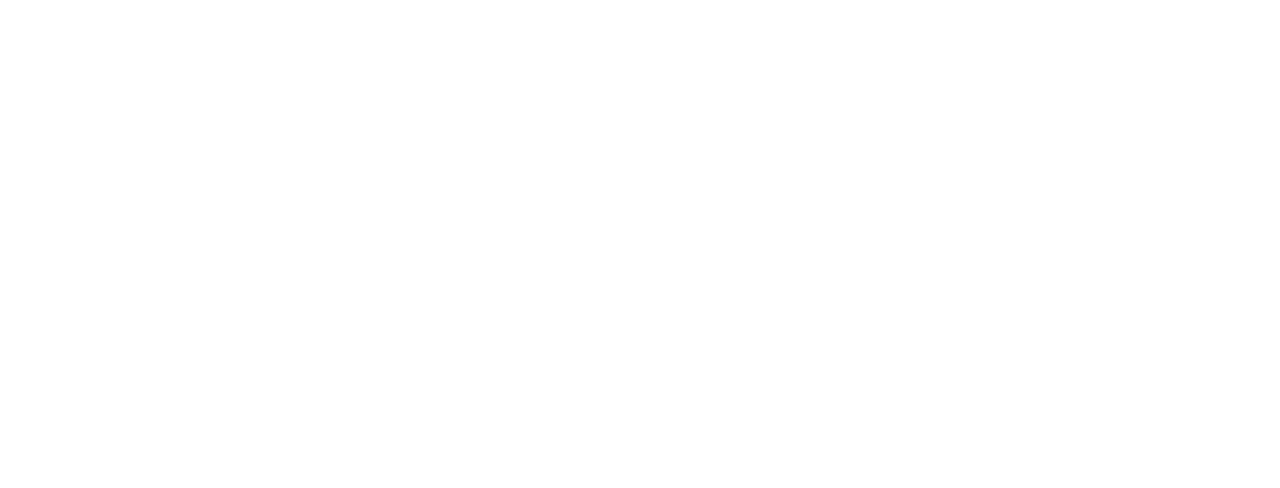
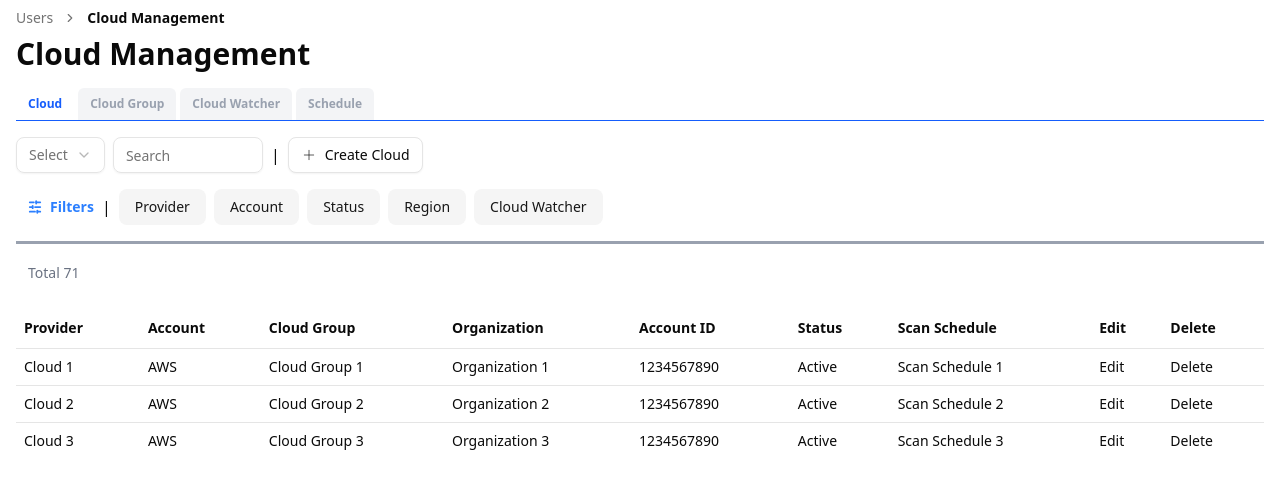
Before and after one commit to jaewon0521/tatum-project, a Next.js app: page / in a window 1280 px wide. Shown: the top 488 px of the page. Built offline with nearby package versions, Linux system fonts and the light colour scheme.

Commit message:
Feat : Feat Cloud Management UI

```diff
--- a/app/page.tsx
+++ b/app/page.tsx
@@ -1,3 +1,77 @@
+import { BasicBreadcrumb } from "@/components/shared/breadcrumb";
+import FilterLayer from "@/components/layer/filter-layer";
+import SearchLayer from "@/components/layer/search-layer";
+import BasicTable from "@/components/shared/table/basic-table";
+import { BasicTab } from "@/components/shared/tab";
+import { CloudManageSearchItems } from "./constants/search-items";
+const columns = [
+  "Provider",
+  "Account",
+  "Cloud Group",
+  "Organization",
+  "Account ID",
+  "Status",
+  "Scan Schedule",
+  "Edit",
+  "Delete",
+];
+const rows = [
+  [
+    "Cloud 1",
+    "AWS",
+    "Cloud Group 1",
+    "Organization 1",
+    "1234567890",
+    "Active",
+    "Scan Schedule 1",
+    "Edit",
+    "Delete",
+  ],
+  [
+    "Cloud 2",
+    "AWS",
+    "Cloud Group 2",
+    "Organization 2",
+    "1234567890",
+    "Active",
+    "Scan Schedule 2",
+    "Edit",
+    "Delete",
+  ],
+  [
+    "Cloud 3",
+    "AWS",
+    "Cloud Group 3",
+    "Organization 3",
+    "1234567890",
+    "Active",
+    "Scan Schedule 3",
+    "Edit",
+    "Delete",
+  ],
+];
+
 export default function Home() {
-  return <div></div>;
+  return (
+    <div className="w-full h-screen">
+      <div className="py-2 px-4">
+        <BasicBreadcrumb title="Cloud Management" />
+        <h1 className="text-3xl font-bold mt-2 mb-4">Cloud Management</h1>
+        <div className="mb-4">
+          <BasicTab />
+        </div>
+        <div className="flex flex-col gap-4 mb-4">
+          <SearchLayer items={CloudManageSearchItems} />
+          <FilterLayer />
+        </div>
+        <div className="w-full h-[3px] bg-gray-400 mb-4"></div>
+        <div>
+          <div className="px-3 mb-6">
+            <span className="text-sm text-gray-500">Total 71</span>
+          </div>
+          <BasicTable columns={columns} rows={rows} />
+        </div>
+      </div>
+    </div>
+  );
 }
```
